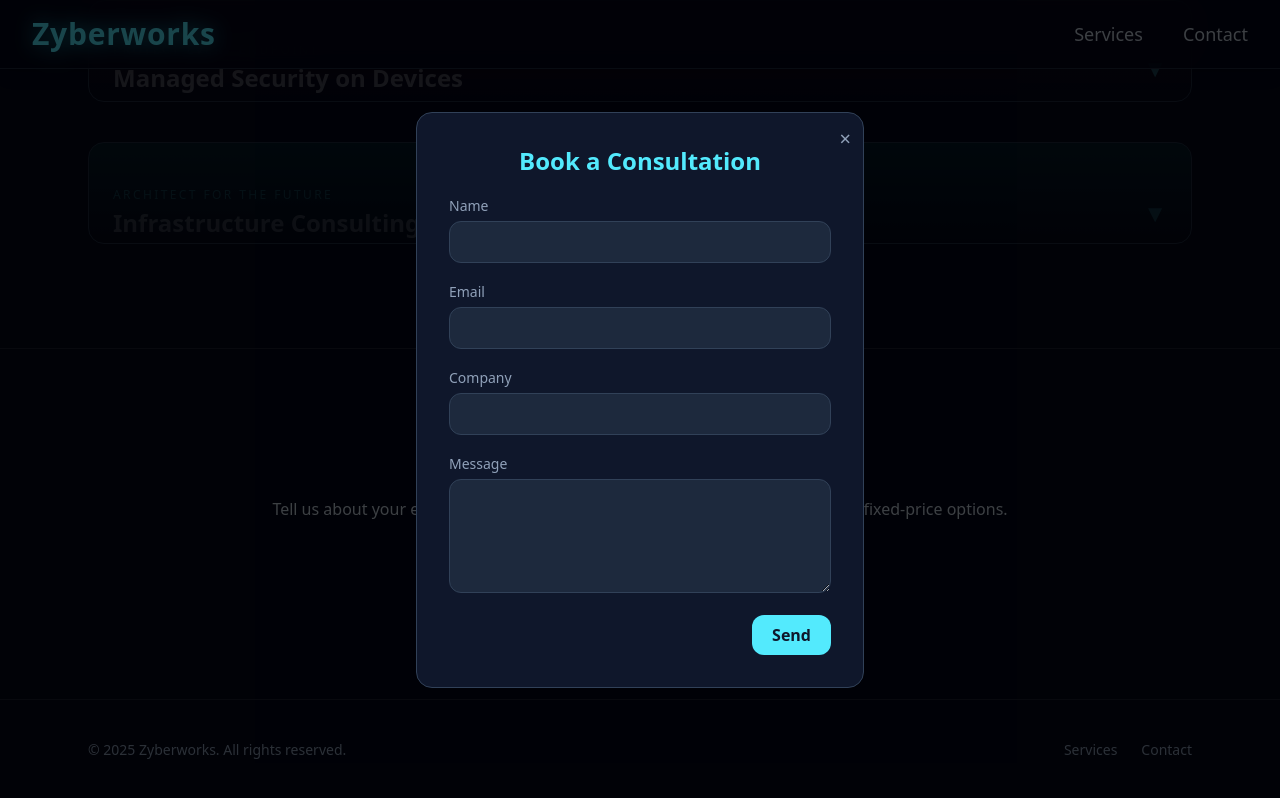
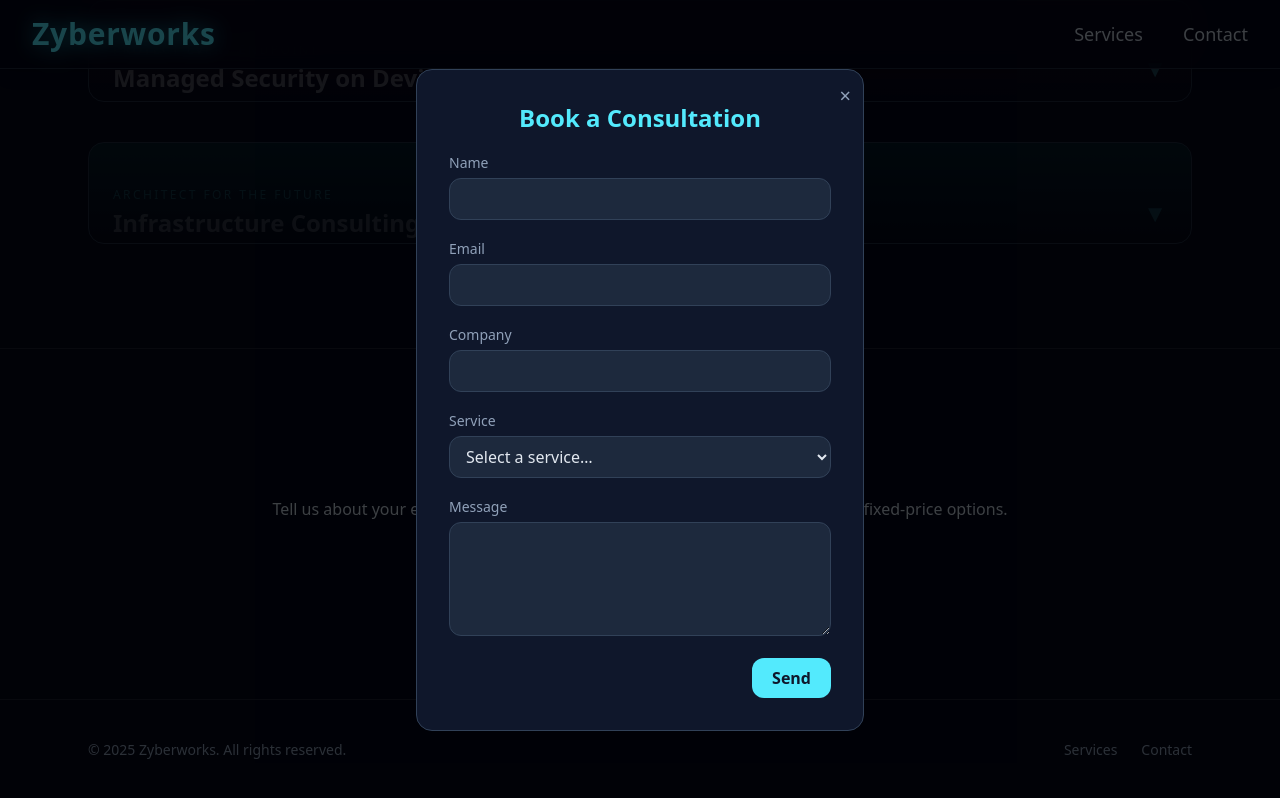
Before and after one commit to zyberworks24-dotcom/zyberworks, a React (Vite) app: page / in a window 1280 px wide. Both pictures are taken after a click on the button "Book a consult". Shown: the part 1939-2737 px from the top of the page. Built offline with nearby package versions, Linux system fonts and the light colour scheme.

Commit message:
Contact form: add Service dropdown and wire into email

```diff
--- a/src/App.jsx
+++ b/src/App.jsx
@@ -212,13 +212,55 @@ function CollapsibleService({ kicker, title, body, tint, cards }) {
 }
 
 /* ---------- Contact CTA & Footer ---------- */
+/* ---------- Contact CTA & Footer ---------- */
 function ContactCTA() {
   const [showForm, setShowForm] = useState(false);
-  const [form, setForm] = useState({ name: "", email: "", company: "", message: "" });
+
+  // Add service to the form state
+  const [form, setForm] = useState({
+    name: "",
+    email: "",
+    company: "",
+    service: "",
+    message: "",
+  });
+
+  // All services from your Services section
+  const services = [
+    "Penetration Testing",
+    "ISO 27001 & NIST CSF 2.0",
+    "ASD Essential Eight",
+    "IT Infrastructure Management",
+    "Managed IT Support",
+    "IT Project Consulting",
+    "Device Management",
+    "Managed Security on Devices",
+    "Infrastructure Consulting",
+    "Other",
+  ];
 
   const handleSubmit = () => {
-    const subject = encodeURIComponent("Consultation Request - Zyberworks");
-    const body = encodeURIComponent(`Name: ${form.name}\nEmail: ${form.email}\nCompany: ${form.company}\n\nMessage:\n${form.message}`);
+    // minimal client-side validation
+    if (!form.name || !form.email || !form.service) {
+      alert("Please fill in your name, email, and select a service.");
+      return;
+    }
+
+    const subject = encodeURIComponent(
+      `${form.service} — Consultation Request - Zyberworks`
+    );
+
+    const body = encodeURIComponent(
+      `Name: ${form.name}
+Email: ${form.email}
+Company: ${form.company}
+Service: ${form.service}
+
+Message:
+${form.message}`
+    );
+
+    // mailto works fine for now; swap to API later if needed
     window.location.href = `mailto:enquiry@zyberworks.com.au?subject=${subject}&body=${body}`;
     setShowForm(false);
   };
@@ -226,35 +268,114 @@ function ContactCTA() {
   return (
     <section id="contact" className="border-t border-white/10 py-24 text-center">
       <h2 className="text-4xl font-bold">Let’s talk</h2>
-      <p className="text-slate-300 mt-3">Tell us about your environment and priorities. We’ll reply with a short plan and fixed-price options.</p>
+      <p className="text-slate-300 mt-3">
+        Tell us about your environment and priorities. We’ll reply with a short plan and fixed-price options.
+      </p>
       <div className="mt-8 flex justify-center gap-4">
-        <a href="mailto:enquiry@zyberworks.com.au" className="bg-cyan-300 text-slate-900 px-5 py-3 rounded-2xl font-semibold">Email us</a>
-        <button onClick={() => setShowForm(true)} className="border border-slate-700 px-5 py-3 rounded-2xl hover:bg-slate-800">Book a consult</button>
+        <a
+          href="mailto:enquiry@zyberworks.com.au"
+          className="bg-cyan-300 text-slate-900 px-5 py-3 rounded-2xl font-semibold"
+        >
+          Email us
+        </a>
+        <button
+          onClick={() => setShowForm(true)}
+          className="border border-slate-700 px-5 py-3 rounded-2xl hover:bg-slate-800"
+        >
+          Book a consult
+        </button>
       </div>
 
       {showForm && (
         <div className="fixed inset-0 bg-black/70 flex items-center justify-center z-50">
           <div className="bg-slate-900 border border-slate-700 rounded-2xl p-8 w-full max-w-md relative">
-            <button onClick={() => setShowForm(false)} className="absolute top-3 right-3 text-xl text-slate-400">×</button>
+            <button
+              onClick={() => setShowForm(false)}
+              className="absolute top-3 right-3 text-xl text-slate-400"
+              aria-label="Close"
+            >
+              ×
+            </button>
             <h3 className="text-2xl font-semibold text-cyan-300 mb-4">Book a Consultation</h3>
-            <form className="space-y-4 text-left">
-              {["name", "email", "company", "message"].map((field) => (
-                <div key={field}>
-                  <label className="text-sm text-slate-400 capitalize">{field}</label>
-                  {field !== "message" ? (
-                    <input type={field === "email" ? "email" : "text"} name={field} value={form[field]}
-                      onChange={(e) => setForm({ ...form, [field]: e.target.value })}
-                      className="w-full bg-slate-800 border border-slate-700 rounded-xl px-3 py-2 mt-1 text-slate-200" />
-                  ) : (
-                    <textarea name={field} rows="4" value={form[field]}
-                      onChange={(e) => setForm({ ...form, [field]: e.target.value })}
-                      className="w-full bg-slate-800 border border-slate-700 rounded-xl px-3 py-2 mt-1 text-slate-200"></textarea>
-                  )}
-                </div>
-              ))}
+
+            <form className="space-y-4 text-left" onSubmit={(e) => e.preventDefault()}>
+              {/* Name */}
+              <div>
+                <label className="text-sm text-slate-400">Name</label>
+                <input
+                  type="text"
+                  name="name"
+                  required
+                  value={form.name}
+                  onChange={(e) => setForm({ ...form, name: e.target.value })}
+                  className="w-full bg-slate-800 border border-slate-700 rounded-xl px-3 py-2 mt-1 text-slate-200"
+                />
+              </div>
+
+              {/* Email */}
+              <div>
+                <label className="text-sm text-slate-400">Email</label>
+                <input
+                  type="email"
+                  name="email"
+                  required
+                  value={form.email}
+                  onChange={(e) => setForm({ ...form, email: e.target.value })}
+                  className="w-full bg-slate-800 border border-slate-700 rounded-xl px-3 py-2 mt-1 text-slate-200"
+                />
+              </div>
+
+              {/* Company */}
+              <div>
+                <label className="text-sm text-slate-400">Company</label>
+                <input
+                  type="text"
+                  name="company"
+                  value={form.company}
+                  onChange={(e) => setForm({ ...form, company: e.target.value })}
+                  className="w-full bg-slate-800 border border-slate-700 rounded-xl px-3 py-2 mt-1 text-slate-200"
+                />
+              </div>
+
+              {/* Service (dropdown) */}
+              <div>
+                <label className="text-sm text-slate-400">Service</label>
+                <select
+                  name="service"
+                  required
+                  value={form.service}
+                  onChange={(e) => setForm({ ...form, service: e.target.value })}
+                  className="w-full bg-slate-800 border border-slate-700 rounded-xl px-3 py-2 mt-1 text-slate-200"
+                >
+                  <option value="" disabled>
+                    Select a service…
+                  </option>
+                  {services.map((s) => (
+                    <option key={s} value={s}>
+                      {s}
+                    </option>
+                  ))}
+                </select>
+              </div>
+
+              {/* Message */}
+              <div>
+                <label className="text-sm text-slate-400">Message</label>
+                <textarea
+                  name="message"
+                  rows={4}
+                  value={form.message}
+                  onChange={(e) => setForm({ ...form, message: e.target.value })}
+                  className="w-full bg-slate-800 border border-slate-700 rounded-xl px-3 py-2 mt-1 text-slate-200"
+                />
+              </div>
+
               <div className="flex justify-end">
-                <button type="button" onClick={handleSubmit}
-                  className="bg-cyan-300 text-slate-900 px-5 py-2 rounded-xl font-semibold hover:-translate-y-0.5 transition">
+                <button
+                  type="button"
+                  onClick={handleSubmit}
+                  className="bg-cyan-300 text-slate-900 px-5 py-2 rounded-xl font-semibold hover:-translate-y-0.5 transition"
+                >
                   Send
                 </button>
               </div>
```
